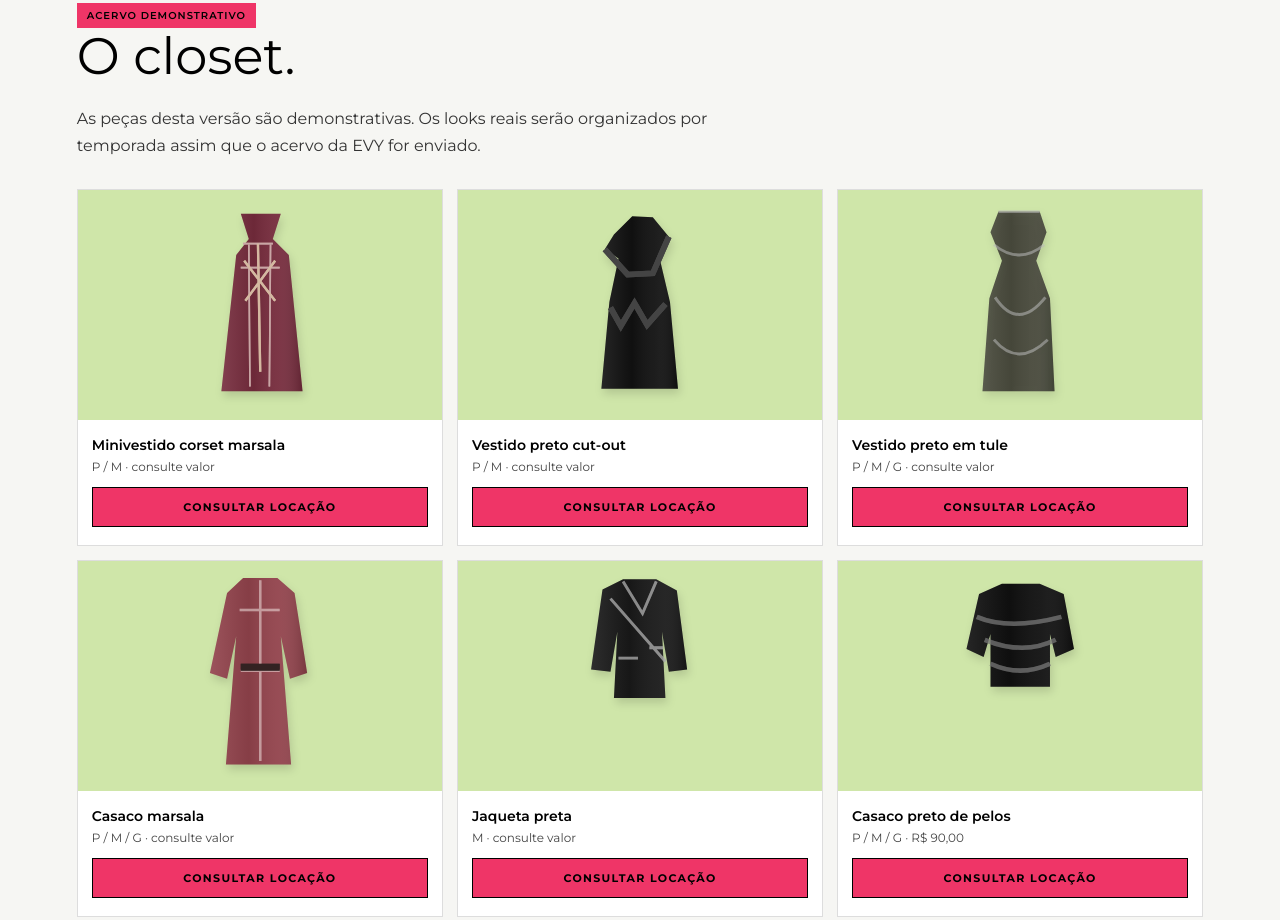
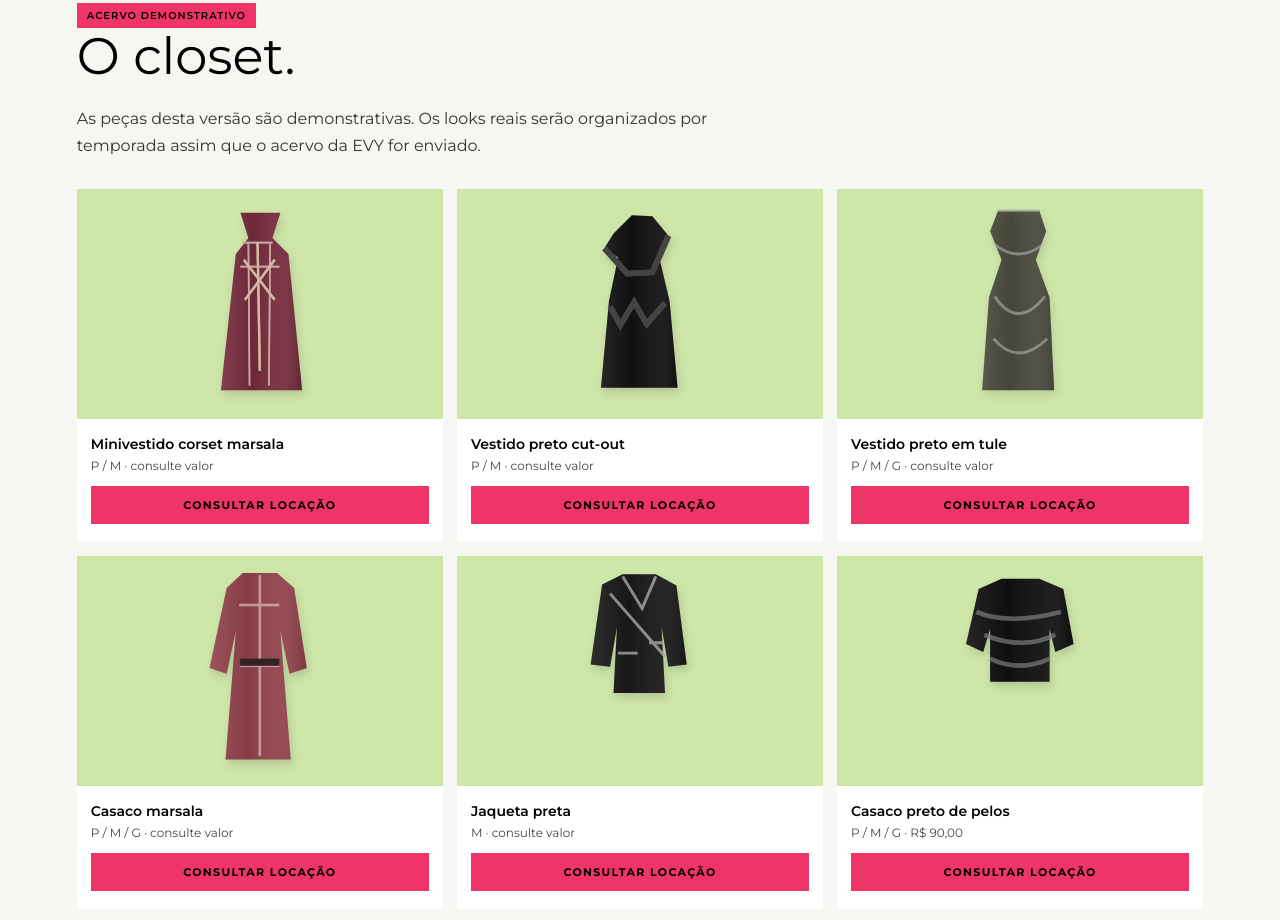
Before and after one commit to AlanneDias/Evy, a plain HTML site: page index.html in a window 1280 px wide. Shown: the part 1090-2010 px from the top of the page. Drawn offline with Linux system fonts and the light colour scheme.

Commit message:
style: remove visible borders from buttons, containers and form fields

```diff
--- a/index.html
+++ b/index.html
@@ -14,6 +14,12 @@
 .bagcount{background:var(--pink);color:var(--black)}
 /* EVY typography: exclusively Montserrat, including controls and headings */
 html,body,button,input,select,textarea,h1,h2,h3,h4,h5,h6{font-family:"Montserrat",Arial,sans-serif!important}
+/* EVY: superfícies sem contornos — botões, contêineres e campos */
+button,input,select,textarea,.card,.cardart,.sitebar,.drawerhead,.drawerbody,.sidemenu,.shade,.ottoman,.rackbar,.rackleg,.bag-body,.bag-flap,.bag-drop,.label,.toast,.rules article,.rules-grid article,.bagline{border:none!important;outline:none;}
+input,select,textarea{border:0!important;box-shadow:none!important;border-radius:0!important;}
+button,.card,.drawer,.drawerhead,.drawerbody,.bag-drop,.sidemenu{box-shadow:none!important;}
+/* Apenas o foco via teclado, sem contorno permanente */
+button:focus-visible,input:focus-visible,select:focus-visible,textarea:focus-visible,a:focus-visible,[role="button"]:focus-visible{outline:2px solid #000!important;outline-offset:3px;}
 </style></head><body>
 <header class="sitebar"><button class="iconbtn" id="menuBtn" aria-label="Abrir menu" aria-expanded="false">☰</button><div class="iconbar"><button class="iconbtn" id="searchBtn" aria-label="Ir ao acervo"><svg viewBox="0 0 24 24"><circle cx="10.5" cy="10.5" r="7"/><path d="m16 16 5 5"/></svg></button><button class="iconbtn" id="favBtn" aria-label="Ver favoritos">♡</button><button class="iconbtn" id="headerBag" aria-label="Abrir sacola de aluguel"><svg viewBox="0 0 24 24"><path d="M5 8h14l1 13H4L5 8Z"/><path d="M9 9V6a3 3 0 0 1 6 0v3"/></svg><span class="bagcount" id="bagCount">0</span></button></div></header>
 <nav class="sidemenu" id="sideMenu" aria-label="Navegação" hidden><a href="#vitrine">Vitrine</a><a href="#acervo">Acervo</a><a href="#como-alugar">Como alugar</a><a href="#cuidados">Cuidados e reservas</a></nav>
```
